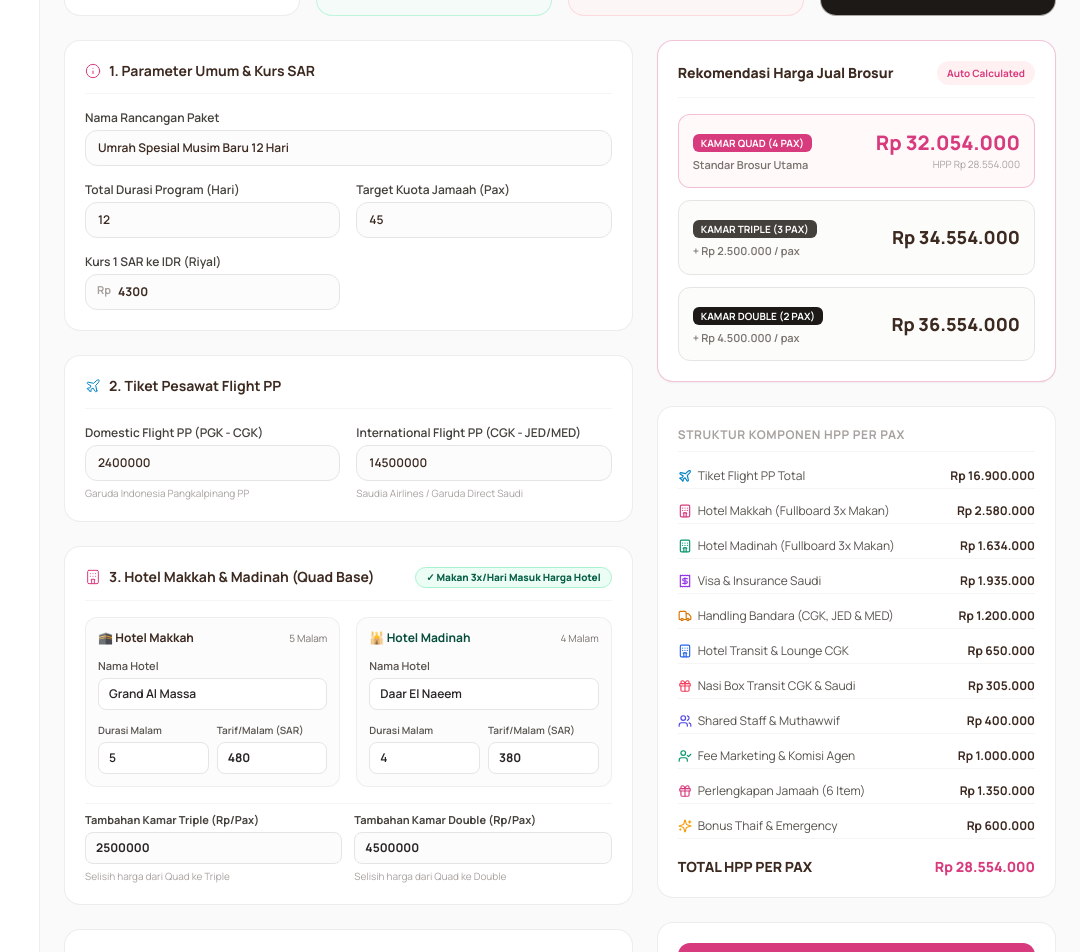
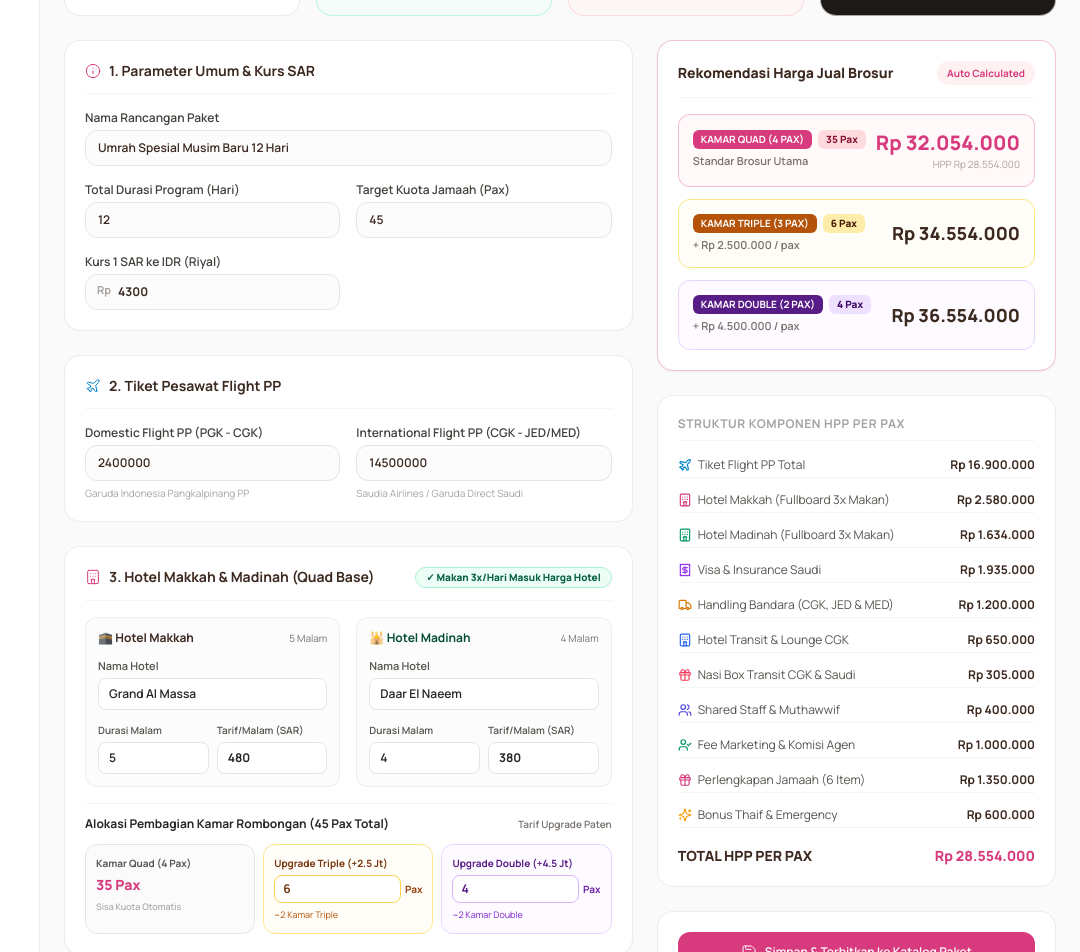
Before and after one commit to darcia2024/elmassa-administration, a Next.js app: page /paket/kalkulator in a window 1280 px wide. Shown: the part 320-1272 px from the top of the page, without its empty margins (200-1280 px from the left). Built offline with nearby package versions, Linux system fonts and the light colour scheme; sample sign-in values are in the browser's storage.

Commit message:
feat: simplify room upgrade calculations to interactive room pax distribution counts with fixed rates

```diff
--- a/app/paket/kalkulator/page.tsx
+++ b/app/paket/kalkulator/page.tsx
@@ -91,9 +91,13 @@ export default function PackageCalculatorPage() {
   const [bonusCityTourThaifIdr, setBonusCityTourThaifIdr] = useState(350000); // Nasi Nampan + City Tour
   const [miscEmergencyIdr, setMiscEmergencyIdr] = useState(250000);
 
-  // Hotel Room Upgrade Surcharges (Per Pax)
-  const [tripleSurchargeIdr, setTripleSurchargeIdr] = useState(2500000); // Upgrade Kamar Triple (+ Rp 2.500.000 / pax)
-  const [doubleSurchargeIdr, setDoubleSurchargeIdr] = useState(4500000); // Upgrade Kamar Double (+ Rp 4.500.000 / pax)
+  // Group Room Distribution (Berapa Jamaah Upgrade Triple & Double)
+  const [triplePaxCount, setTriplePaxCount] = useState(6); // 6 Jamaah (2 Kamar Triple)
+  const [doublePaxCount, setDoublePaxCount] = useState(4); // 4 Jamaah (2 Kamar Double)
+
+  // Tariff Surcharge Tetap per Pax (Paten)
+  const TRIPLE_SURCHARGE_PATEN = 2500000; // Paten + Rp 2.500.000 / pax
+  const DOUBLE_SURCHARGE_PATEN = 4500000; // Paten + Rp 4.500.000 / pax
 
   // 3. Profit Margin Target
   const [marginType, setMarginType] = useState<"nominal" | "percent">("nominal");
@@ -171,17 +175,22 @@ export default function PackageCalculatorPage() {
       profitPerPax = Math.round(hppQuadPerPax * (marginPercent / 100));
     }
 
-    // Selling Price Quad
+    // Selling Price per Pax Tiers
     const sellingPriceQuad = hppQuadPerPax + profitPerPax;
+    const sellingPriceTriple = sellingPriceQuad + TRIPLE_SURCHARGE_PATEN;
+    const sellingPriceDouble = sellingPriceQuad + DOUBLE_SURCHARGE_PATEN;
 
-    // Triple (+ Rp 2.500.000) & Double (+ Rp 4.500.000)
-    const sellingPriceTriple = sellingPriceQuad + tripleSurchargeIdr;
-    const sellingPriceDouble = sellingPriceQuad + doubleSurchargeIdr;
+    // Room Distribution Count Calculation
+    const quadPaxCount = Math.max(0, targetPax - triplePaxCount - doublePaxCount);
 
-    // Group Profit Projection
-    const totalGroupRevenue = sellingPriceQuad * targetPax;
+    // Group Revenue & Profit Projection based on exact room distribution
+    const totalGroupRevenue =
+      quadPaxCount * sellingPriceQuad +
+      triplePaxCount * sellingPriceTriple +
+      doublePaxCount * sellingPriceDouble;
+
     const totalGroupHpp = hppQuadPerPax * targetPax;
-    const totalGroupProfit = profitPerPax * targetPax;
+    const totalGroupProfit = totalGroupRevenue - totalGroupHpp;
 
     return {
       totalFlight,
@@ -203,6 +212,9 @@ export default function PackageCalculatorPage() {
       sellingPriceQuad,
       sellingPriceTriple,
       sellingPriceDouble,
+      quadPaxCount,
+      triplePaxCount,
+      doublePaxCount,
       totalGroupRevenue,
       totalGroupHpp,
       totalGroupProfit,
@@ -237,8 +249,8 @@ export default function PackageCalculatorPage() {
     marginType,
     marginNominalPerPax,
     marginPercent,
-    tripleSurchargeIdr,
-    doubleSurchargeIdr,
+    triplePaxCount,
+    doublePaxCount,
   ]);
 
   const formatRupiah = (val: number) => `Rp ${val.toLocaleString("id-ID")}`;
@@ -484,28 +496,47 @@ export default function PackageCalculatorPage() {
                   </div>
                 </div>
 
-                {/* Surcharges Upgrade Kamar Triple & Double */}
-                <div className="sm:col-span-2 pt-2 border-t border-stone-100 grid grid-cols-2 gap-3">
-                  <div className="space-y-1">
-                    <label className="text-[11px] font-bold text-stone-700">Tambahan Kamar Triple (Rp/Pax)</label>
+                {/* Komposisi Alokasi Kamar Rombongan */}
+                <div className="sm:col-span-2 pt-3 border-t border-stone-100 space-y-3">
+                  <div className="flex items-center justify-between">
+                    <p className="text-xs font-bold text-stone-800">Alokasi Pembagian Kamar Rombongan ({targetPax} Pax Total)</p>
+                    <span className="text-[10px] font-semibold text-stone-500">Tarif Upgrade Paten</span>
+                  </div>
+
+                  <div className="grid grid-cols-3 gap-2 text-xs">
+                    <div className="space-y-1 rounded-xl border border-stone-200 bg-stone-50/70 p-2.5">
+                      <label className="text-[10px] font-bold text-stone-600 block">Kamar Quad (4 Pax)</label>
+                      <p className="text-sm font-black text-brand-pink">{calculations.quadPaxCount} Pax</p>
+                      <p className="text-[9px] text-stone-400 font-medium">Sisa Kuota Otomatis</p>
+                    </div>
+
+                    <div className="space-y-1 rounded-xl border border-amber-200 bg-amber-50/40 p-2.5">
+                      <label className="text-[10px] font-bold text-amber-900 block">Upgrade Triple (+2.5 Jt)</label>
+                      <div className="flex items-center gap-1">
                         <input
                           type="number"
-                      value={tripleSurchargeIdr}
-                      onChange={(e) => setTripleSurchargeIdr(Number(e.target.value))}
-                      className="w-full h-8 rounded-lg border border-stone-200 bg-stone-50/50 px-2.5 text-xs font-bold text-stone-800"
+                          value={triplePaxCount}
+                          onChange={(e) => setTriplePaxCount(Math.max(0, Number(e.target.value)))}
+                          className="w-full h-7 rounded-lg border border-amber-300 bg-white px-2 text-xs font-bold text-amber-900"
                         />
-                    <p className="text-[10px] text-stone-400">Selisih harga dari Quad ke Triple</p>
+                        <span className="text-[10px] font-bold text-amber-800">Pax</span>
+                      </div>
+                      <p className="text-[9px] text-amber-700">~{Math.ceil(triplePaxCount / 3)} Kamar Triple</p>
                     </div>
 
-                  <div className="space-y-1">
-                    <label className="text-[11px] font-bold text-stone-700">Tambahan Kamar Double (Rp/Pax)</label>
+                    <div className="space-y-1 rounded-xl border border-purple-200 bg-purple-50/40 p-2.5">
+                      <label className="text-[10px] font-bold text-purple-900 block">Upgrade Double (+4.5 Jt)</label>
+                      <div className="flex items-center gap-1">
                         <input
                           type="number"
-                      value={doubleSurchargeIdr}
-                      onChange={(e) => setDoubleSurchargeIdr(Number(e.target.value))}
-                      className="w-full h-8 rounded-lg border border-stone-200 bg-stone-50/50 px-2.5 text-xs font-bold text-stone-800"
+                          value={doublePaxCount}
+                          onChange={(e) => setDoublePaxCount(Math.max(0, Number(e.target.value)))}
+                          className="w-full h-7 rounded-lg border border-purple-300 bg-white px-2 text-xs font-bold text-purple-900"
                         />
-                    <p className="text-[10px] text-stone-400">Selisih harga dari Quad ke Double</p>
+                        <span className="text-[10px] font-bold text-purple-800">Pax</span>
+                      </div>
+                      <p className="text-[9px] text-purple-700">~{Math.ceil(doublePaxCount / 2)} Kamar Double</p>
+                    </div>
                   </div>
                 </div>
 
@@ -793,9 +824,14 @@ export default function PackageCalculatorPage() {
                 {/* QUAD */}
                 <div className="rounded-xl border border-brand-pink/30 bg-rose-50/40 p-3.5 flex items-center justify-between">
                   <div>
+                    <div className="flex items-center gap-1.5">
                       <span className="rounded-md bg-brand-pink px-2 py-0.5 text-[10px] font-bold text-white uppercase">
                         Kamar Quad (4 Pax)
                       </span>
+                      <span className="rounded-md bg-rose-200/70 px-2 py-0.5 text-[10px] font-extrabold text-rose-900">
+                        {calculations.quadPaxCount} Pax
+                      </span>
+                    </div>
                     <p className="text-[11px] font-semibold text-stone-500 mt-1">Standar Brosur Utama</p>
                   </div>
                   <div className="text-right">
@@ -805,12 +841,17 @@ export default function PackageCalculatorPage() {
                 </div>
 
                 {/* TRIPLE */}
-                <div className="rounded-xl border border-stone-200 bg-stone-50/60 p-3.5 flex items-center justify-between">
+                <div className="rounded-xl border border-amber-200 bg-amber-50/40 p-3.5 flex items-center justify-between">
                   <div>
-                    <span className="rounded-md bg-stone-700 px-2 py-0.5 text-[10px] font-bold text-white uppercase">
+                    <div className="flex items-center gap-1.5">
+                      <span className="rounded-md bg-amber-700 px-2 py-0.5 text-[10px] font-bold text-white uppercase">
                         Kamar Triple (3 Pax)
                       </span>
-                    <p className="text-[11px] font-semibold text-stone-500 mt-1">+ {formatRupiah(tripleSurchargeIdr)} / pax</p>
+                      <span className="rounded-md bg-amber-200/70 px-2 py-0.5 text-[10px] font-extrabold text-amber-950">
+                        {calculations.triplePaxCount} Pax
+                      </span>
+                    </div>
+                    <p className="text-[11px] font-semibold text-stone-500 mt-1">+ Rp 2.500.000 / pax</p>
                   </div>
                   <div className="text-right">
                     <p className="text-lg font-extrabold text-brand-cocoa">{formatRupiah(calculations.sellingPriceTriple)}</p>
@@ -818,12 +859,17 @@ export default function PackageCalculatorPage() {
                 </div>
 
                 {/* DOUBLE */}
-                <div className="rounded-xl border border-stone-200 bg-stone-50/60 p-3.5 flex items-center justify-between">
+                <div className="rounded-xl border border-purple-200 bg-purple-50/40 p-3.5 flex items-center justify-between">
                   <div>
-                    <span className="rounded-md bg-stone-900 px-2 py-0.5 text-[10px] font-bold text-white uppercase">
+                    <div className="flex items-center gap-1.5">
+                      <span className="rounded-md bg-purple-900 px-2 py-0.5 text-[10px] font-bold text-white uppercase">
                         Kamar Double (2 Pax)
                       </span>
-                    <p className="text-[11px] font-semibold text-stone-500 mt-1">+ {formatRupiah(doubleSurchargeIdr)} / pax</p>
+                      <span className="rounded-md bg-purple-200/70 px-2 py-0.5 text-[10px] font-extrabold text-purple-950">
+                        {calculations.doublePaxCount} Pax
+                      </span>
+                    </div>
+                    <p className="text-[11px] font-semibold text-stone-500 mt-1">+ Rp 4.500.000 / pax</p>
                   </div>
                   <div className="text-right">
                     <p className="text-lg font-extrabold text-brand-cocoa">{formatRupiah(calculations.sellingPriceDouble)}</p>
```
Lines whose indentation alone changed are shown as unchanged.
